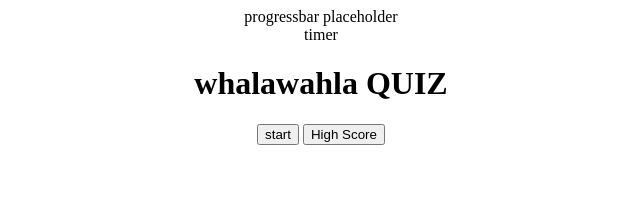
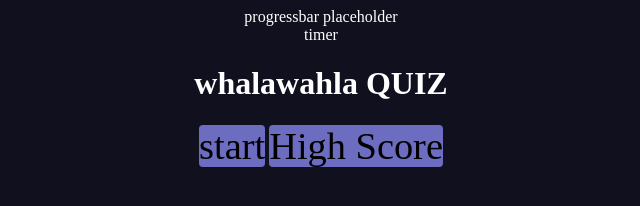
Before and after one commit to dnsghd49/random-knowledge-test, a plain HTML site: page index.html in a window 1280 px wide. Shown: the whole page, without its empty margins (319-959 px from the left). Drawn offline with Linux system fonts and the light colour scheme.

Commit message:
connected highscore and level1 html files to index.html with some background and link/button stylies

```diff
--- a/assets/css/style.css
+++ b/assets/css/style.css
@@ -1,3 +1,16 @@
 body {
     text-align: center;
+    color: white;
+    background-color: rgb(17, 16, 31);
 }
+
+.btn {
+    font-size: 2.4rem;
+    width: 30rem;
+    text-align: center;
+    margin-bottom: 1rem;
+    text-decoration: none;
+    color: black;
+    background: rgb(108, 108, 192);
+    border-radius: 4px;
+}
--- a/index.html
+++ b/index.html
@@ -15,8 +15,8 @@
         </div>
         <div>
             <h1>whalawahla QUIZ</h1>
-            <button>start</button>
-            <button>High Score</button>
+            <a href="pages/level-1.html" class="btn">start</a>
+            <a href="highscore.html" class="btn">High Score</a>
         </div>
     </div>
 
```
Also changed, not shown: highscore.html (+1 -0 lines), pages/level-1.html (+24 -1 lines).
